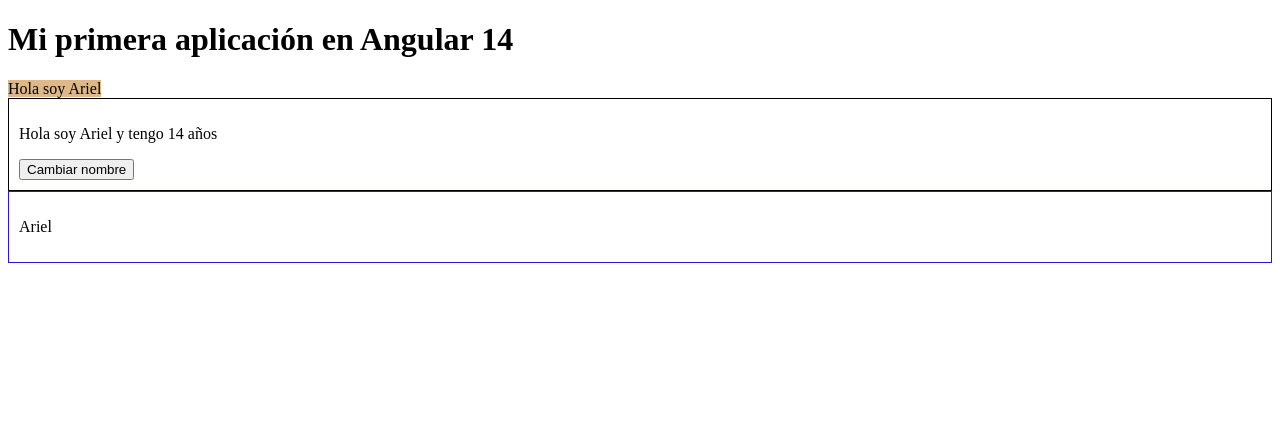
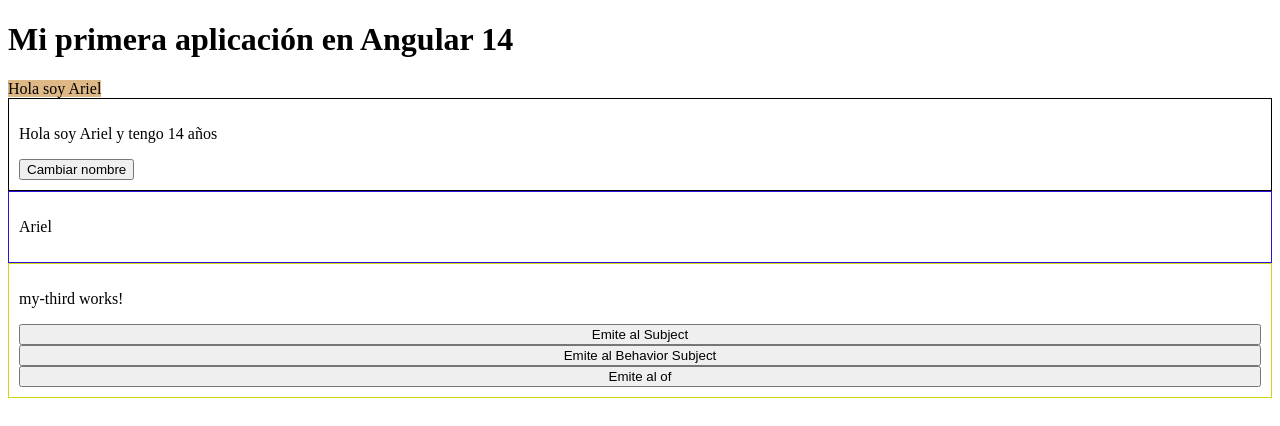
Before and after one commit to AlphaMQV/capacitaciones, an Angular app in the folder etapa-2/mi-primer-proyecto/: page / in a window 1280 px wide. Shown: the top 426 px of the page. Built offline with nearby package versions, Linux system fonts and the light colour scheme.

Commit message:
Agregar componente MyThird y actualizar app.module para incluirlo; implementar lógica de Subject y BehaviorSubject en my-third.component

```diff
--- a/etapa-2/mi-primer-proyecto/src/app/app.component.html
+++ b/etapa-2/mi-primer-proyecto/src/app/app.component.html
@@ -7,3 +7,5 @@
 ></app-my-first>
 
 <app-my-second></app-my-second>
+
+<app-my-third></app-my-third>
--- a/etapa-2/mi-primer-proyecto/src/app/app.module.ts
+++ b/etapa-2/mi-primer-proyecto/src/app/app.module.ts
@@ -5,13 +5,15 @@
 import { AppRoutingModule } from './app-routing.module'
 import { AppComponent } from './app.component'
 import { MyFirstComponent } from './components/my-first/my-first.component'
-import { MySecondComponent } from './components/my-second/my-second.component'
+import { MySecondComponent } from './components/my-second/my-second.component';
+import { MyThirdComponent } from './components/my-third/my-third.component'
 
 @NgModule({
   declarations: [
     AppComponent,
     MyFirstComponent,
-    MySecondComponent
+    MySecondComponent,
+    MyThirdComponent
   ],
   imports: [
     BrowserModule,
--- a/etapa-2/mi-primer-proyecto/src/app/components/my-first/my-first.component.ts
+++ b/etapa-2/mi-primer-proyecto/src/app/components/my-first/my-first.component.ts
@@ -24,6 +24,7 @@
     // inicializar parametros
     // iniciar variables
     // llamar a servicios
+    // realizar subscripciones a observables
     // peticiones http
     console.log('ngOnInit')
   }
--- /dev/null
+++ b/etapa-2/mi-primer-proyecto/src/app/components/my-third/my-third.component.html
@@ -0,0 +1,7 @@
+<div>
+  <p>my-third works!</p>
+
+  <button (click)="emitSubject()">Emite al Subject</button>
+  <button (click)="emitBehaviorSubject()">Emite al Behavior Subject</button>
+  <button (click)="emitOf()">Emite al of</button>
+</div>
--- /dev/null
+++ b/etapa-2/mi-primer-proyecto/src/app/components/my-third/my-third.component.scss
@@ -0,0 +1,5 @@
+div {
+  border: 1px solid #d1d715;
+  padding: 10px;
+  display: grid;
+}
--- /dev/null
+++ b/etapa-2/mi-primer-proyecto/src/app/components/my-third/my-third.component.ts
@@ -0,0 +1,40 @@
+import { Component, OnInit } from '@angular/core'
+import { BehaviorSubject, of, Subject } from 'rxjs'
+
+@Component({
+  selector: 'app-my-third',
+  templateUrl: './my-third.component.html',
+  styleUrls: ['./my-third.component.scss']
+})
+export class MyThirdComponent implements OnInit {
+  // subject
+  mySubject$ = new Subject<string>()
+  // behavior subject
+  myBehaviorSubject$ = new BehaviorSubject<number>(0)
+  // of
+  myOf$ = of({ name: 'John' })
+
+  // localvariable
+
+  ngOnInit (): void {
+    this.mySubject$
+      .subscribe((value) => { console.log(value) })
+    this.myBehaviorSubject$
+      .subscribe((value) => { console.log(value) })
+    this.myOf$
+      .subscribe((value) => { console.log(value) })
+    // observable.subscribe((value) => { this.localvariable = value })
+  }
+
+  emitSubject (): void {
+    this.mySubject$.next('Jack')
+  }
+
+  emitBehaviorSubject (): void {
+    this.myBehaviorSubject$.next(24)
+  }
+
+  emitOf (): void {
+    this.myOf$ = of({ name: 'Jane' })
+  }
+}
--- a/etapa-2/mi-primer-proyecto/src/app/services/my-first.service.ts
+++ b/etapa-2/mi-primer-proyecto/src/app/services/my-first.service.ts
@@ -9,6 +9,7 @@
   // crear formularios reactivos
   // llamadas a servicios HTTP
   private _names: string = 'Ariel'
+  // convertir a un behavior subject e inicialiar con Ariel (names$)
 
   get names (): string {
     return this._names
```
